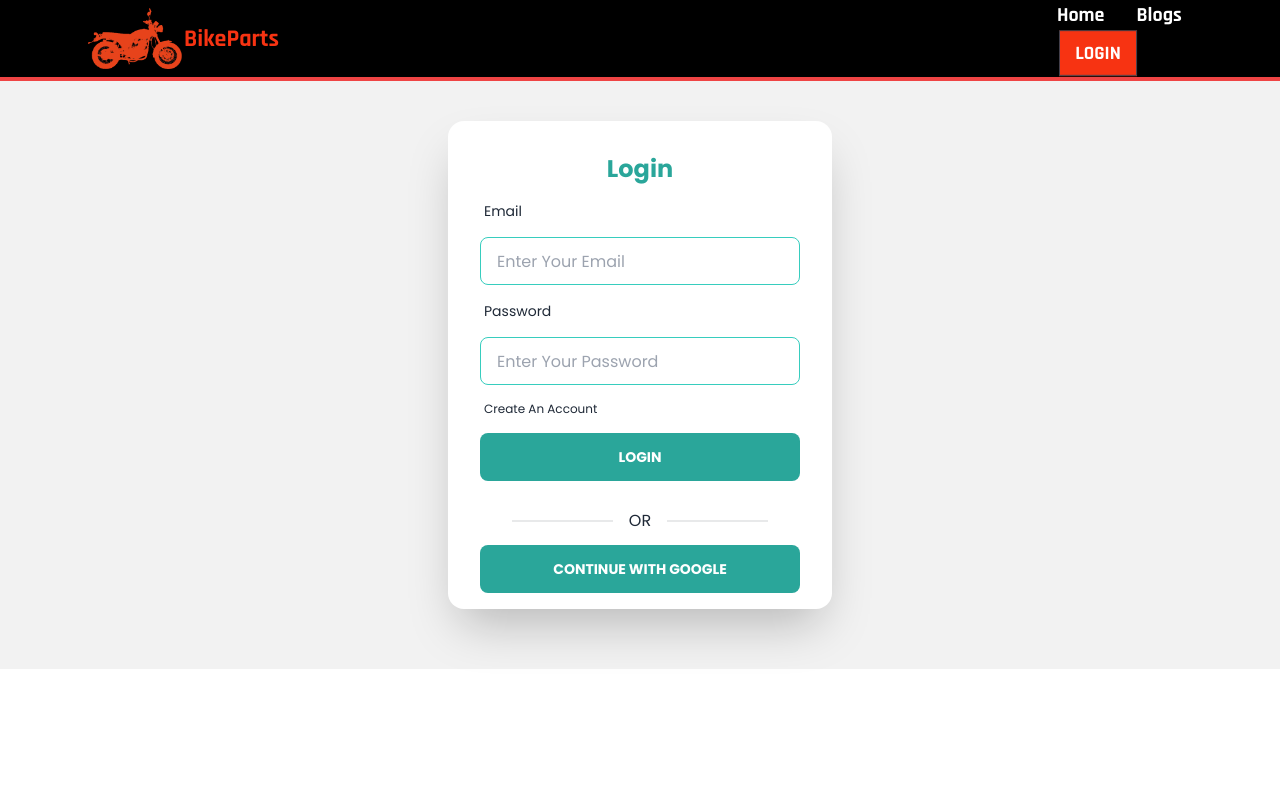
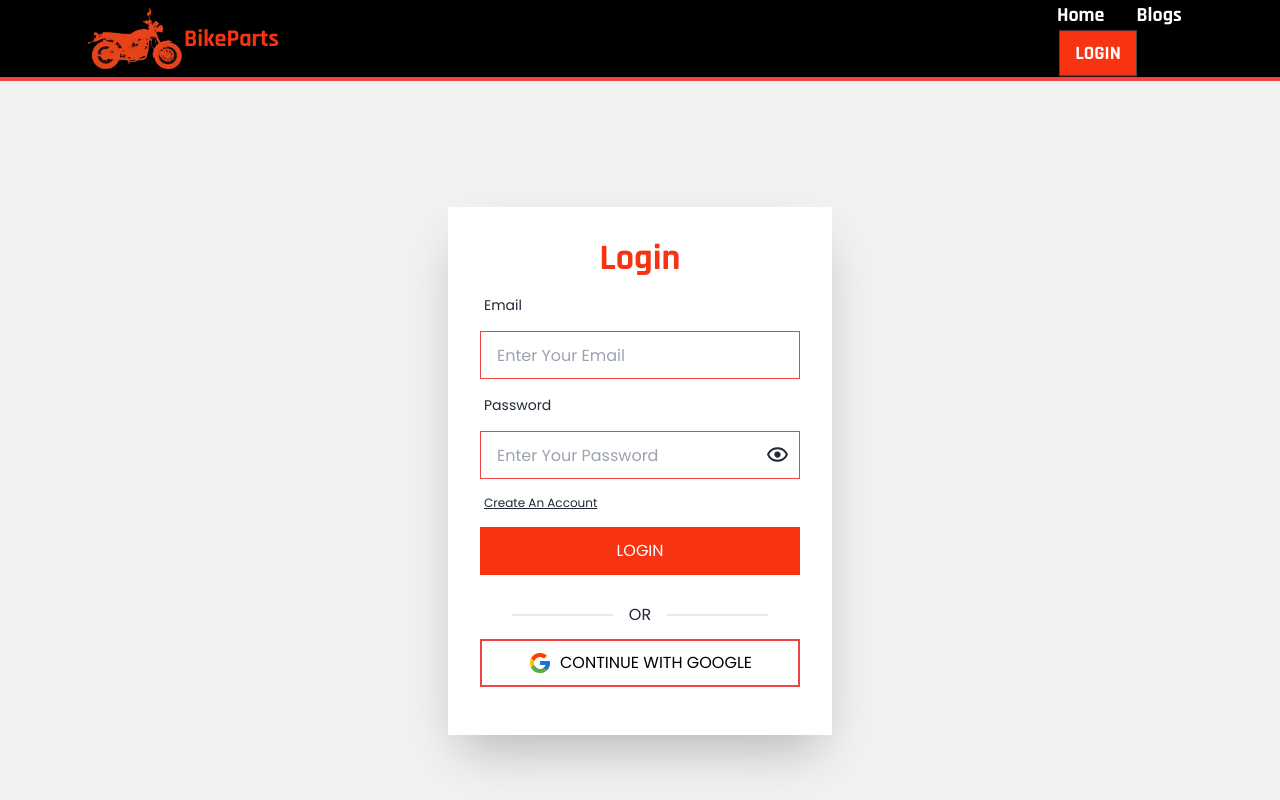
Before and after one commit to tanvirulislam149/bike-parts-client, a React (Create React App) app: page /login in a window 1280 px wide. Shown: the top 800 px of the page. Built offline with nearby package versions, Linux system fonts and the light colour scheme; no server answers.

Commit message:
login ui done

```diff
--- a/src/App.js
+++ b/src/App.js
@@ -5,7 +5,7 @@ import Header from "./Pages/Home/Header/Header"
 import Blogs from './Pages/Blogs';
 import Purchase from './Pages/Purchase';
 import Register from './Pages/Register';
-import Login from "./Pages/Login";
+import Login from "./Pages/Login/Login";
 import { ToastContainer } from 'react-toastify';
 import RequiredAuth from "./RequiredAuth";
 import Dashboard from './Pages/Dashboard/Dashboard';
@@ -20,6 +20,7 @@ import AddProduct from './Pages/Dashboard/AddProduct';
 import MyPortfolio from './Pages/MyPortfolio';
 import NotFound from './Pages/NotFound';
 import ManageProducts from './Pages/Dashboard/ManageProducts';
+import Footer from './Pages/Home/Footer/Footer';
 
 function App() {
   return (
@@ -44,6 +45,7 @@ function App() {
           <Route path='/dashboard/manageProducts' element={<RequiredAuth><RequiredAdmin><ManageProducts></ManageProducts></RequiredAdmin></RequiredAuth>}></Route>
         </Route>
       </Routes>
+      <Footer></Footer>
       <ToastContainer
         position="top-center"
         autoClose={5000}
--- a/src/Pages/Home/HomePage.js
+++ b/src/Pages/Home/HomePage.js
@@ -28,7 +28,7 @@ const HomePage = () => {
             <Summary></Summary>
             <Reviews></Reviews>
             <Newsletter></Newsletter>
-            <Footer></Footer>
+            {/* <Footer></Footer> */}
           </>
       }
     </div>
--- /dev/null
+++ b/src/Pages/Login/Login.css
@@ -0,0 +1,11 @@
+.password-cont {
+  position: relative;
+}
+.show-btn {
+  position: absolute;
+  top: 23%;
+  right: 10px;
+  width: 25px;
+  height: 25px;
+  cursor: pointer;
+}
--- a/src/Pages/Login.js
+++ b/src/Pages/Login/Login.js
@@ -2,9 +2,13 @@ import React, { useEffect } from 'react';
 import { useSignInWithEmailAndPassword, useSignInWithGoogle } from 'react-firebase-hooks/auth';
 import { Link, useLocation, useNavigate } from 'react-router-dom';
 import { toast } from 'react-toastify';
-import auth from '../firebase.init';
-import Loading from "./Loading";
-import useToken from './useToken/useToken';
+import auth from '../../firebase.init';
+import Loading from "../Loading";
+import useToken from '../useToken/useToken';
+import { FcGoogle } from "react-icons/fc";
+import { BiShow } from "react-icons/bi";
+import "./Login.css";
+import { useState } from 'react';
 
 const Login = () => {
   const [signInWithEmailAndPassword, user, loading, error,] = useSignInWithEmailAndPassword(auth);
@@ -12,6 +16,7 @@ const Login = () => {
   let navigate = useNavigate();
   let location = useLocation();
   const [token] = useToken(user || gUser);
+  const [showPass, setShowPass] = useState(false);
 
   let from = location.state?.from?.pathname || "/";
 
@@ -71,30 +76,35 @@ const Login = () => {
     signInWithGoogle();
   }
 
+
+
   return (
-    <div class="hero h-full bg-base-200">
-      <div class="md:w-2/4 w-full mb-5 py-10 hero-content ">
-        <div class="card w-full max-w-sm shadow-2xl bg-base-100">
+    <div class="hero h-screen bg-base-200">
+      <div class="md:w-2/4 w-full mb-5 py-10 hero-content">
+        <div class="card w-full max-w-sm shadow-2xl rounded-none pb-8 bg-base-100">
           <form onSubmit={handleSignIn}>
             <div class="card-body">
-              <p className='text-2xl text-accent-focus text-center font-bold'>Login</p>
+              <p className='text-4xl text-center font-bold orange-color rajdhani-font'>Login</p>
               <label class="label">
                 <span class="label-text">Email</span>
               </label>
-              <input type="text" name='email' placeholder="Enter Your Email" class="input input-accent input-bordered" />
+              <input type="text" name='email' placeholder="Enter Your Email" class="input border-red-500 rounded-none input-bordered" />
               <label class="label">
                 <span class="label-text">Password</span>
               </label>
-              <input type="password" name='password' placeholder="Enter Your Password" class="input input-accent input-bordered" />
+              <div className='password-cont'>
+                <input type={showPass ? "text" : "password"} name='password' placeholder="Enter Your Password" class="input border-red-500 rounded-none input-bordered w-full" />
+                <BiShow onClick={() => setShowPass(!showPass)} className='show-btn' />
+              </div>
               <label class="label">
-                <Link to="/register" className='label-text-alt link link-hover'>Create An Account</Link>
+                <Link to="/register" className='label-text-alt link link-hover'><u>Create An Account</u></Link>
               </label>
-              <input className="btn bg-accent-focus border-0" type="submit" value="Login" />
+              <input style={{ backgroundColor: "#f73312" }} className="btn border-0 font-normal text-base rounded-none" type="submit" value="Login" />
             </div>
           </form>
           <div class="divider px-16 my-0">OR</div>
           <div className='text-center'>
-            <button onClick={handleGoogle} className='btn bg-accent-focus border-0 md:w-80 my-4'>Continue With Google</button>
+            <button onClick={handleGoogle} className='btn bg-white font-normal text-base hover:text-white hover:bg-black text-black border-2 border-red-500 rounded-none  md:w-80 my-4'> <FcGoogle className='w-6 h-6 mr-2' />Continue With Google</button>
           </div>
         </div>
 
```
